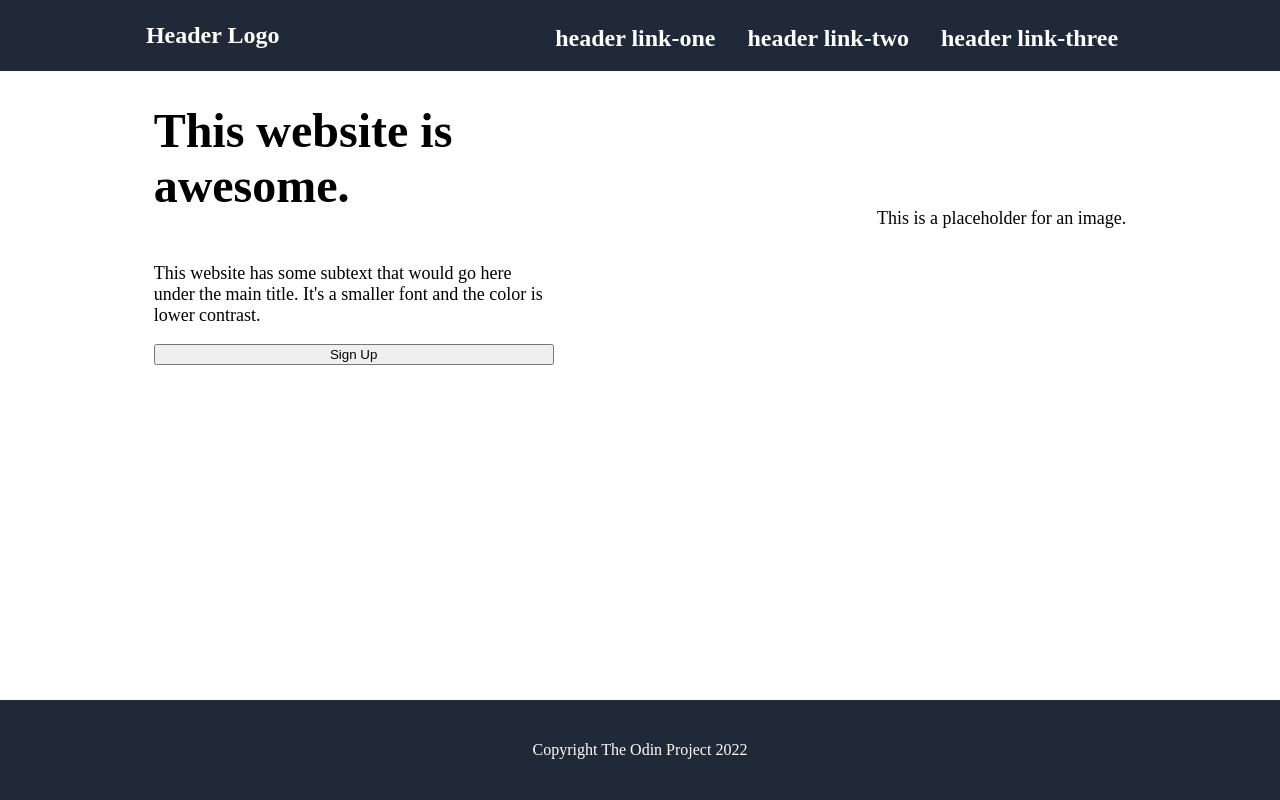
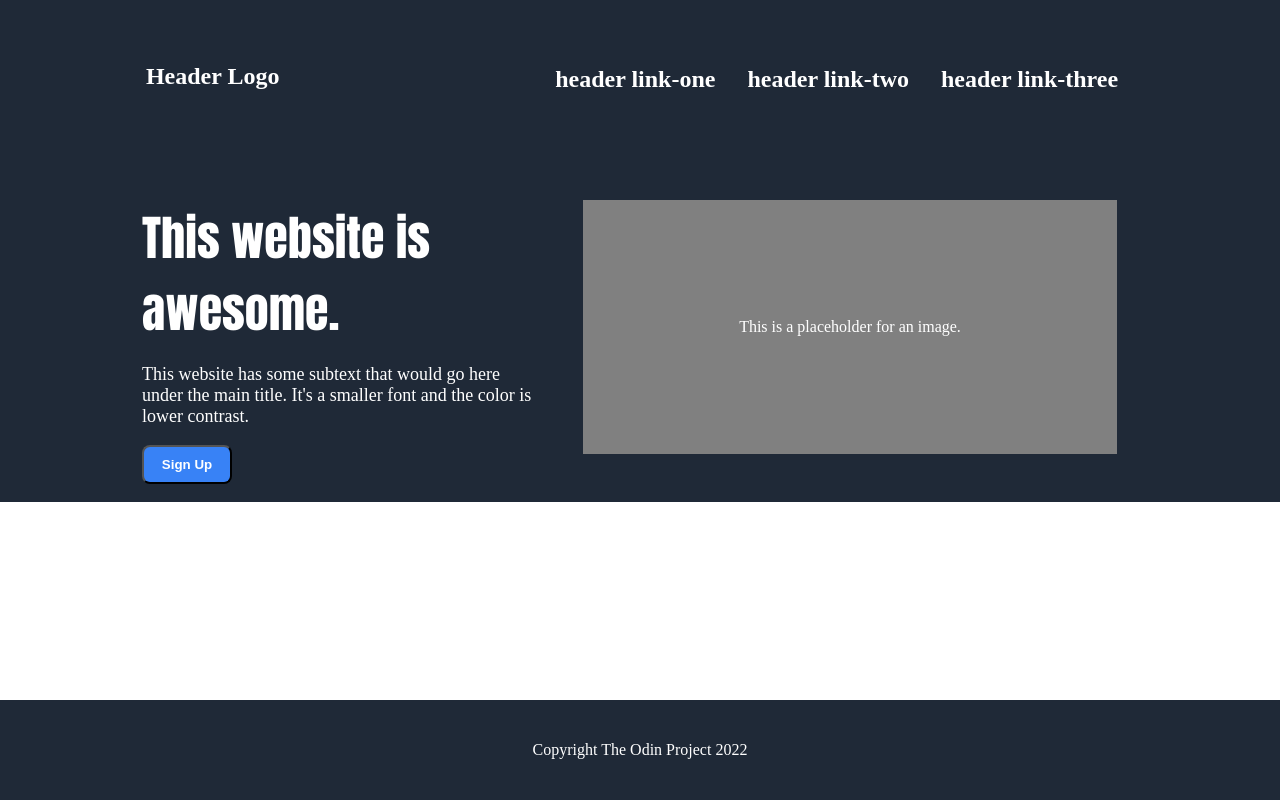
Before and after one commit to Vurnex/landing-page, a plain HTML site: page index.html in a window 1280 px wide. Drawn offline with Linux system fonts and the light colour scheme.

Commit message:
Add styles
Added styles to the intro.

```diff
--- a/css/styles.css
+++ b/css/styles.css
@@ -6,7 +6,7 @@ body {
   }
 
 .header {
-    height: auto;
+    height: 150px;
     background: #1F2937;
     color: white;
     display: flex;
@@ -59,16 +59,19 @@ body {
 
     display: flex;
     align-items: center;
-    gap: 16px;
+    gap: 0;
 
   }
 
 .intro {
 
+    height: 350px;
     display: flex;
     align-items: center;
     justify-content: space-around;
     gap: 16px;
+    background: #1F2937;
+
 
 }
 
@@ -76,17 +79,49 @@ body {
 
     display:flex;
     flex-direction: column;
-    justify-content: space-around;
     max-width: 400px;
+    color: white;
+    margin: 1px 1px 1px -20px;
+    padding: 0;
+}
 
+.intro-right {
+
+    margin: 1px 1px 1px -300px;
+    padding: 1px 16px;
+    border: 1px solid grey;
+    display: flex;
+    justify-content: center;
+    align-items: center;
+    height: 250px;
+    width: 500px;
+    background: grey;
+    color: white;
 }
 
 h1 {
 
     font-size: 48px;
+    font-weight: bold;
+    font-family: Impact, Haettenschweiler, 'Arial Narrow Bold', sans-serif;
+    margin-bottom: auto;
 }
 
 p {
 
     font-size: 18px;
 }
+
+.header-btn {
+
+    max-width: 90px;
+    background-color: #3882F6;
+    padding: 10px;
+    border-radius: 8px;
+    color: white;
+    font-weight: bold;
+}
+
+.placeholder-img {
+
+}
--- a/index.html
+++ b/index.html
@@ -50,7 +50,11 @@
 
       </div>
 
-      <p id="placeholder-img">This is a placeholder for an image.</p>
+      <div class="intro-right">
+
+        <div class="placeholder-img">This is a placeholder for an image.</div>
+
+      </div>
 
     </div>
 
```
